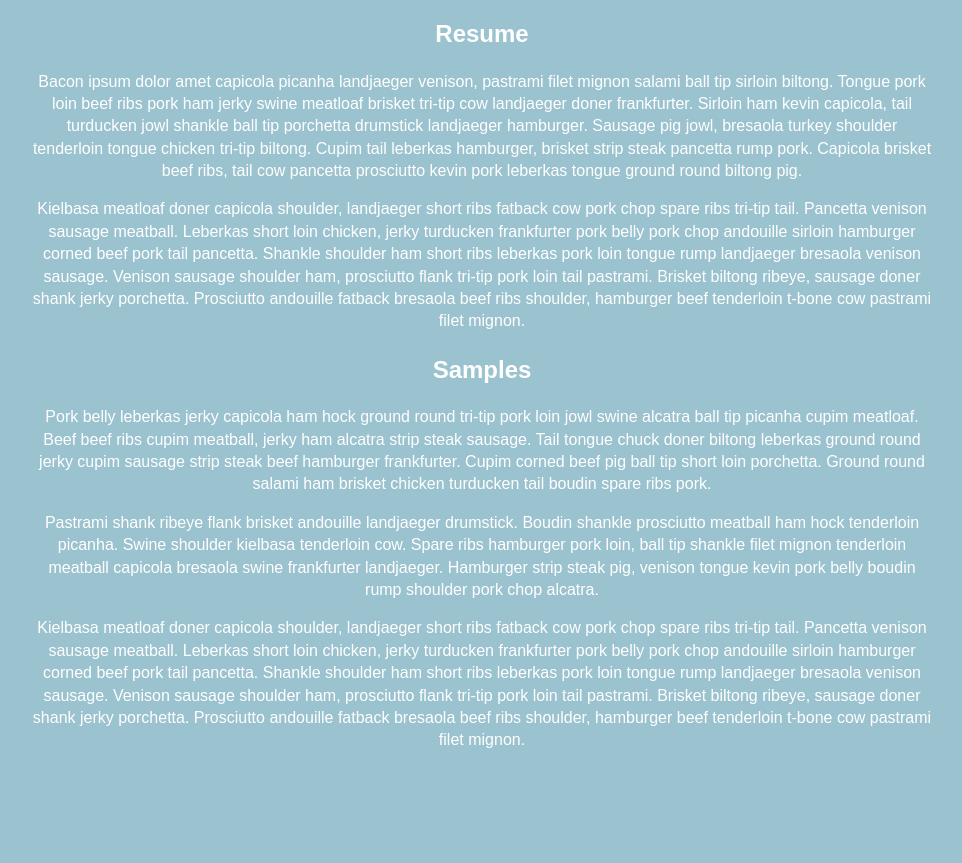
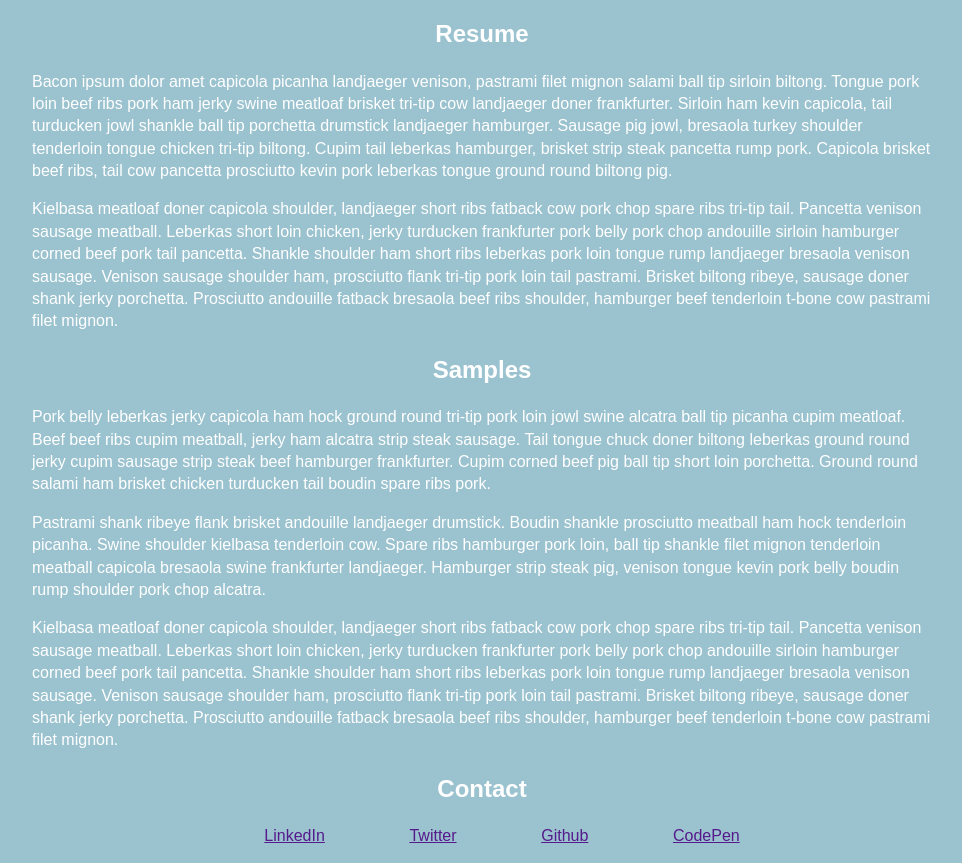
Before and after one commit to lkopacz/LindseyStaticSite, a website: page index.html in a window 1280 px wide. Shown: the part 635-1498 px from the top of the page, without its empty margins (158-1120 px from the left). Before the commit the page ends 1403 px from the top, so only its background shows below. Drawn offline with nearby package versions, Linux system fonts and the light colour scheme.

Commit message:
updated footer

```diff
--- a/index.html
+++ b/index.html
@@ -9,11 +9,11 @@
 	<header>
 		<h1 id="logo">Lindsey Kopacz Front End Web Development</h1>
 		<nav class="menu">
-			<ul class="active">
+			<ul class="active" style="color:blue">
 				<li><a href="#about">About</a></li>
 				<li><a href="#resume">Resume</a></li>
 				<li><a href="#code-samples">Samples</a></li>
-				<li><a href="">Contact</a></li>
+				<li><a href="#contact">Contact</a></li>
 			</ul>
 			<a class="toggle-nav" href="#">&#9776;</a>
 		</nav>
@@ -48,7 +48,13 @@
 
 	</main>
 	<footer>
-
+		<h2 id="contact">Contact</h2>
+			<ul>
+				<li><a href="">LinkedIn</a></li>
+				<li><a href="">Twitter</a></li>
+				<li><a href="">Github</a></li>
+				<li><a href="">CodePen</a></li>
+			</ul>
 	</footer>
 	<script src="https://ajax.googleapis.com/ajax/libs/jquery/3.1.0/jquery.min.js"></script>
 	<script src="source/javascript/script.js"></script>
--- a/source/scss/_partials/base/_base.scss
+++ b/source/scss/_partials/base/_base.scss
@@ -14,3 +14,7 @@ main {
 	position: relative;
 	z-index: 1;
 }
+
+p {
+	text-align:left;
+}
--- a/source/scss/_partials/components/_components.scss
+++ b/source/scss/_partials/components/_components.scss
@@ -1,3 +1,4 @@
 @import '_layout';
 @import '_header';
 @import '_main';
+@import '_footer';
--- /dev/null
+++ b/source/scss/_partials/components/_footer.scss
@@ -0,0 +1,12 @@
+footer {
+	max-width: 600px;
+	margin: 0 auto;
+	text-align: center;
+	ul{
+		display:flex;
+		list-style:none;
+	}
+	li {
+		flex-grow:1;
+	}
+}
```
Also changed, not shown: stylesheets/styles.css, 1 other file.
